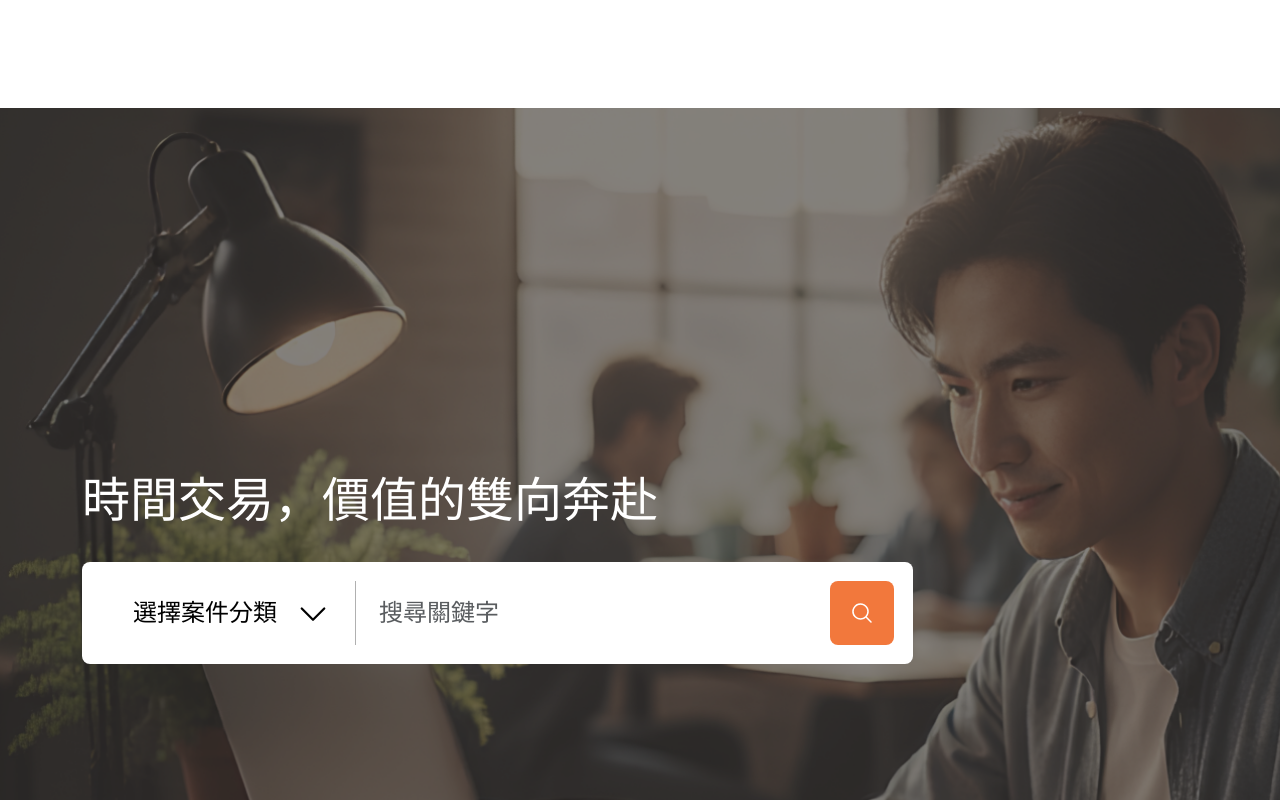
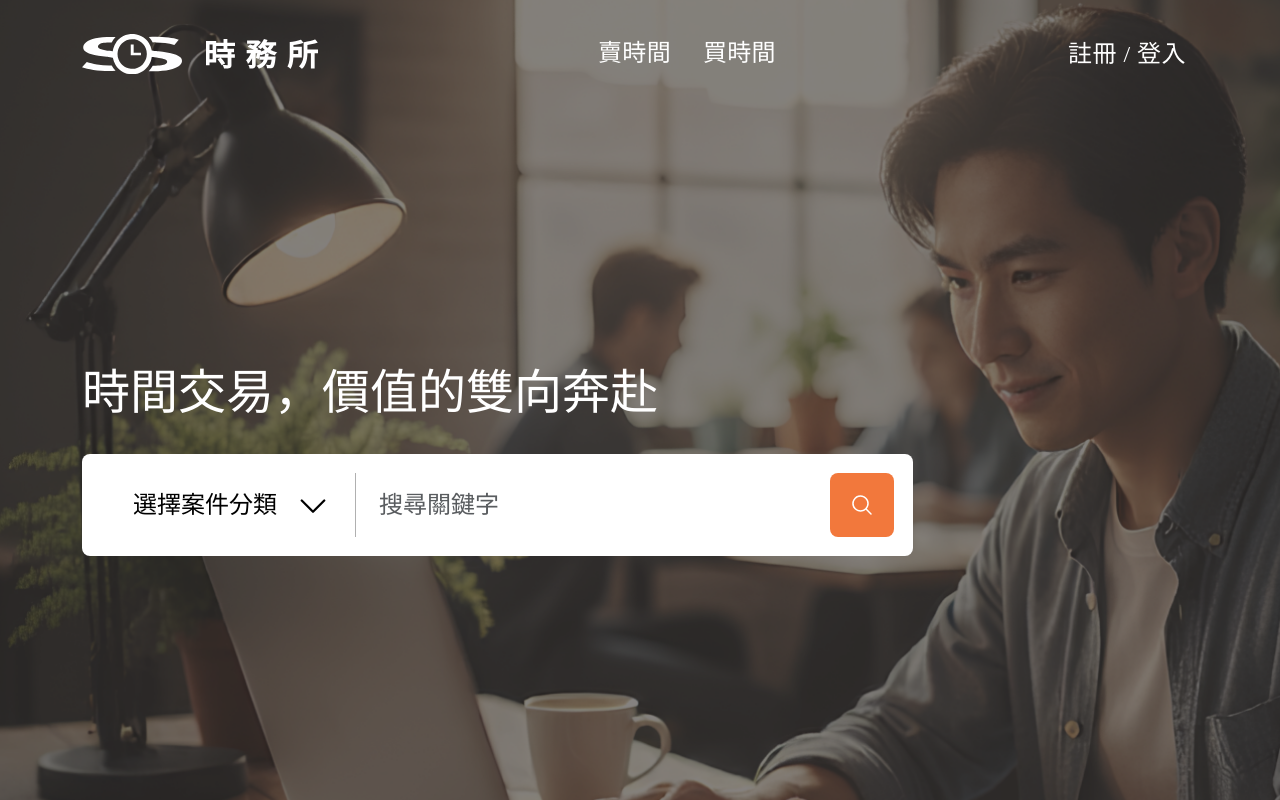
Before and after one commit to wateruby8/service-or-salary, a React (Vite) app: page / in a window 1280 px wide. Shown: the top 800 px of the page. Built offline with nearby package versions, Linux system fonts and the light colour scheme.

Commit message:
修正 header 定位

```diff
--- a/src/assets/_custom-header.scss
+++ b/src/assets/_custom-header.scss
@@ -2,10 +2,12 @@
   background-color: transparent;
   transition: background-color 0.25s ease, opacity 0.25s ease, box-shadow 0.25s ease;
   opacity: 1;
+  width: 100%;
 
   &--sticky {
-    position: sticky;
+    position: fixed;
     top: 0;
+    left: 0;
     z-index: 1030;
   }
 
```
